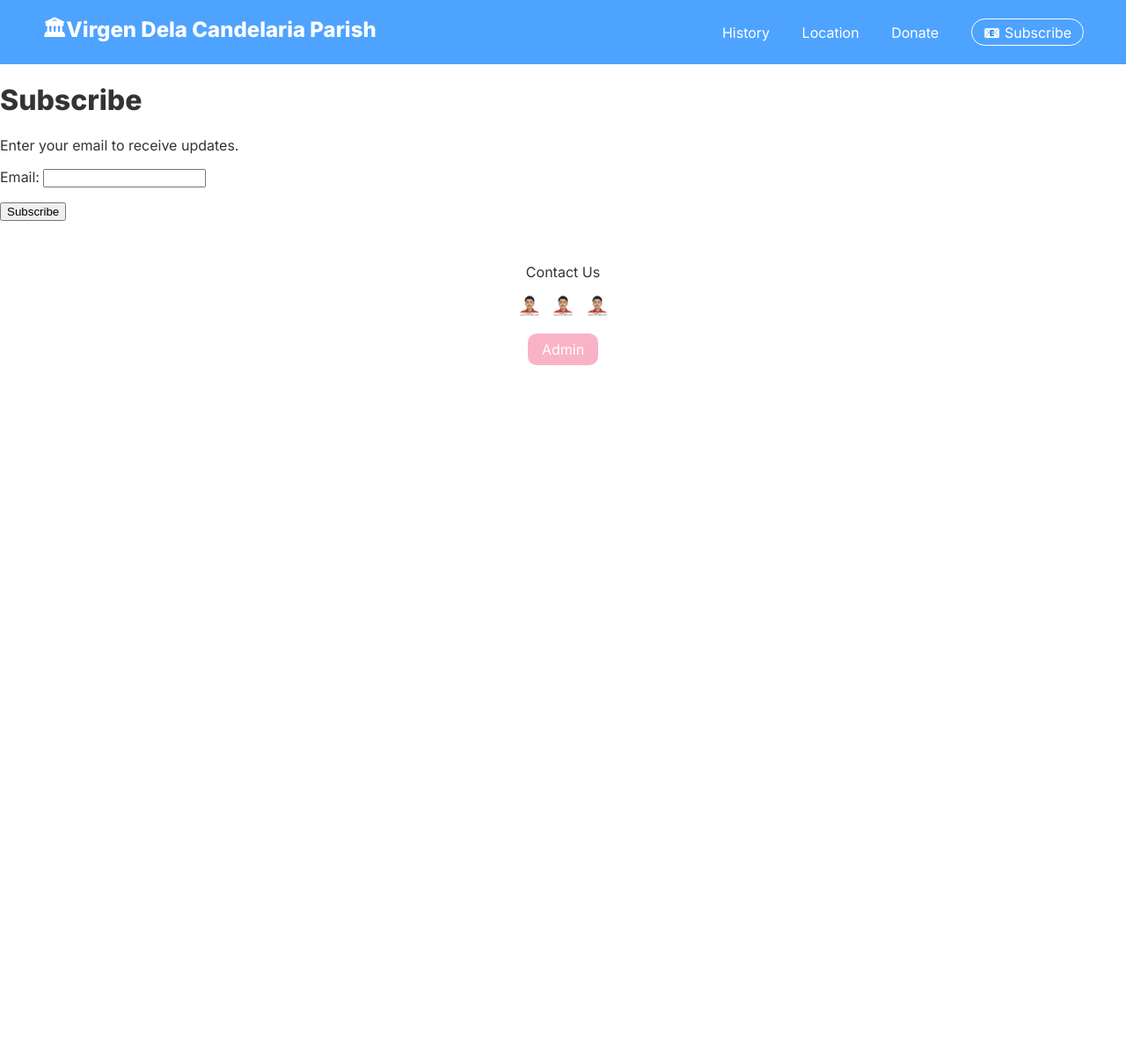
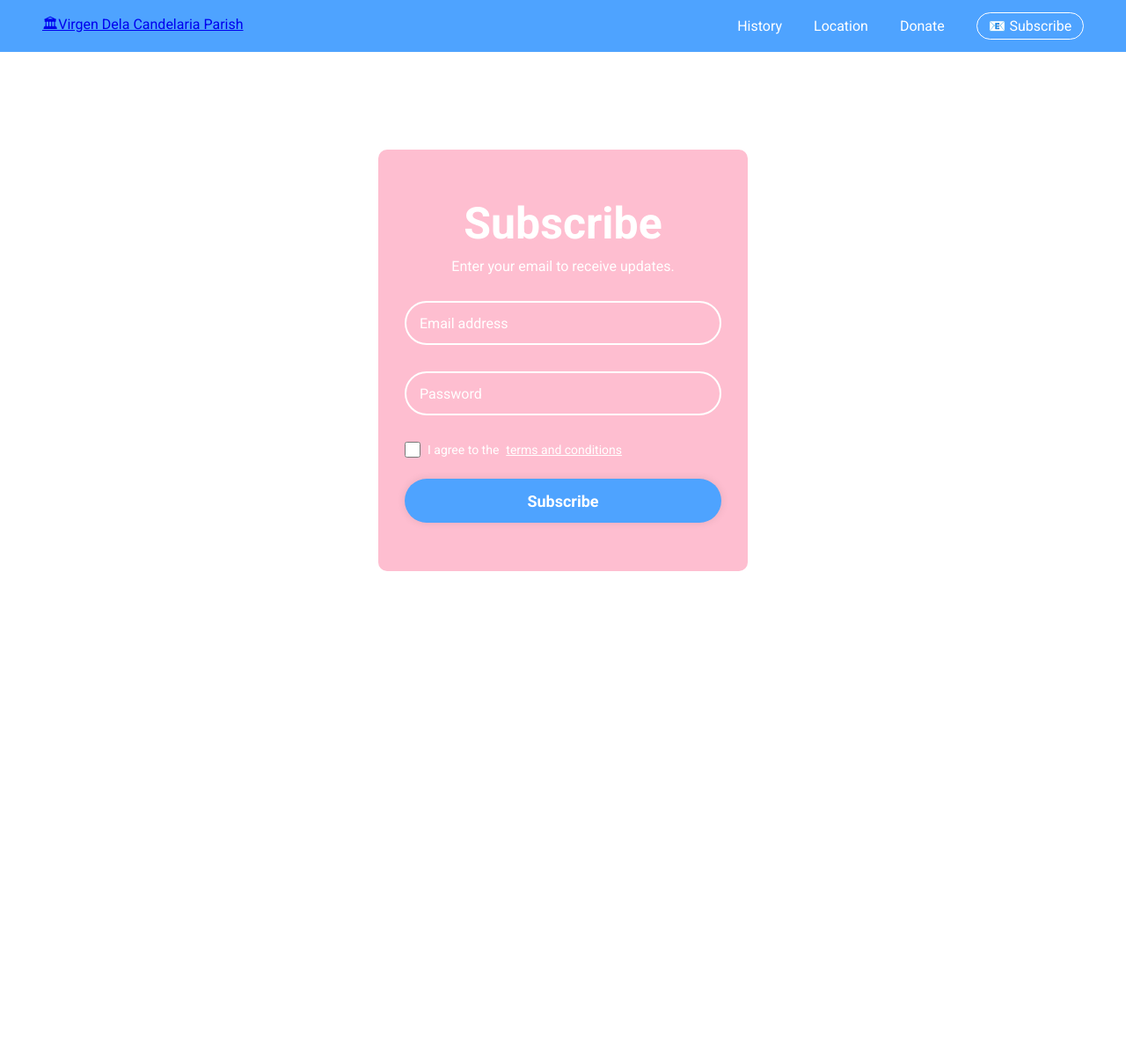
Before and after one commit to RoninMac/Parish-Website-CMSC128, a Django app: page /subscribe/ in a window 1280 px wide. Shown: the whole page at 88% size. Before the commit the page ends 415 px from the top, so only its background shows below. Run offline with Django 5.2, Linux system fonts and the light colour scheme.

Commit message:
fixed subsrciption UI

```diff
--- a/core/static/css/style.css
+++ b/core/static/css/style.css
@@ -5,16 +5,12 @@
   Main stylesheet for the public-facing website.
   Covers: navbar, hero sections, cards, footer, and general layout.
 
-  MAINTAINER: [Your Name/Team]
-  LAST UPDATED: November 2025
-
   COLOR SCHEME:
   - Primary Blue: #4ea3ff (navbar, buttons)
   - Accent Pink: #f9b3c7 (cards, highlights)
   - Dark Gray: #333 (text)
   - Light Gray: #f4f4f4 (backgrounds)
 
-  BREAKPOINTS: Currently not responsive (TODO: Add mobile breakpoints)
   ========================================
 */
 
--- a/people/models.py
+++ b/people/models.py
@@ -22,7 +22,6 @@ class Subscription(models.Model):
 	  - email (EmailField, unique): Subscriber's email address
 	  - created_at (DateTimeField): Timestamp when subscribed (auto-filled)
 
-	Admin: Registered in people/admin.py for easy management
 
 	USAGE:
 	  Subscription.objects.create(email='example@parish.com')
--- /dev/null
+++ b/people/static/css/subBaseStyle.css
@@ -0,0 +1,41 @@
+body {
+  display: flex;
+  flex-direction: column;
+  min-height: 100vh;
+  padding-top: 70px;
+  padding-bottom: 100px;
+  font-family: "Inter", sans-serif;
+  margin: 0;
+  background: #fff;
+  color: #333;
+}
+
+main {
+  flex: 1;
+  overflow-y: auto;
+}
+/* HEADER / NAVBAR */
+.navbar {
+  position: fixed;
+  top: 0;
+  left: 0;
+  right: 0;
+  z-index: 1000;
+  background: #4ea3ff;
+  color: white;
+  display: flex;
+  justify-content: space-between;
+  align-items: center;
+  padding: 1rem 3rem;
+}
+.navbar .nav-links a {
+  color: white;
+  margin-left: 2rem;
+  text-decoration: none;
+  font-weight: 500;
+}
+.navbar .subscribe {
+  border: 1px solid white;
+  padding: 0.3rem 0.8rem;
+  border-radius: 20px;
+}
--- /dev/null
+++ b/people/static/css/subStyle.css
@@ -0,0 +1,119 @@
+@import url('https://fonts.googleapis.com/css2?family=Roboto:wght@400;700&display=swap');
+
+*{
+    margin: 0;
+    padding: 0;
+    box-sizing: border-box;
+    font-family: 'Roboto', sans-serif;
+}
+
+body {
+    display: flex;
+    justify-content: center;
+    align-items: center;
+    height: 150vh;
+    background-color:#fff;
+    background: url('../images/hero.jpg') no repeat;
+}
+
+.subscribe-container{
+    width: 420px;
+    background :  #febed0;
+    color: #fff;
+    border-radius: 10px;
+    padding: 55px 30px;
+    margin-top: 100px;
+}
+.subscribe-container h1{
+        font-size: 50px;
+        text-align: center;
+}
+
+.subscribe-container p{
+    text-align: center;
+    font-size: 16px;
+    margin-top: 10px;
+    font-weight: 500;
+}
+
+.subscribe-container .input-box{
+    width: 100%;
+    height: 50px;
+    background: transparent;
+    margin: 30px 0;
+}
+
+.input-box input{
+    width: 100%;
+    height: 100%;
+    background: transparent;
+    border: none;
+    outline: none;
+    border: 2px solid #fff;
+    border-radius: 40px;
+    font-size: 16px;
+    color: #fff;
+    padding: 20px 45px 20px 15px;
+}
+
+.input-box input::placeholder{
+    color: #fff;
+}
+
+.input-box i {
+    position: absolute;
+    margin: 15px;
+    top: 50%;
+    transform: translateY(-50%);
+    font-size: 20px;
+}
+
+.subscribe-container .terms-and-conditions{
+    display: flex;
+    font-size: 14px;
+    margin: 1.5rem 0;
+    text-align: right;
+
+}
+
+.terms-and-conditions label {
+    display: flex;
+    align-items: center;
+    gap: 0.5rem;
+    cursor: pointer;
+}
+
+.terms-and-conditions .terms-and-conditions-label{
+    margin-top: 0;   /* Remove any default margin */
+}
+
+.subscribe-container .terms-and-conditions-checkbox{
+    width: 18px;
+    height: 18px;
+    cursor: pointer;
+    flex-shrink: 0;
+}
+
+.subscribe-container a{
+    color: #fff;
+    font-weight: 500;
+}
+
+.subscribe-container a:hover{
+    text-decoration: underline;
+}
+
+.subscribe-container .subscribe-button{
+    width: 100%;
+    height: 50px;
+    background: #4ea3ff;
+    border: none;
+    outline: none;
+    border-radius: 40px;
+    box-shadow: 0 0 10px rgba(0,0,0,0.1);
+    font-size: 18px;
+    font-weight: 700;
+    color: #fff;
+    cursor: pointer;
+    transition: all 0.3s ease;
+}
--- a/people/templates/subscribe.html
+++ b/people/templates/subscribe.html
@@ -1,14 +1,32 @@
-{% extends 'base.html' %}
+{% extends 'subscriberBase.html' %}
 {% load static %}
+{% block title %}Admin Login - Virgen Dela Candelaria Parish{% endblock %}
 
-{% block title %}Subscribe - Virgen Dela Candelaria Parish{% endblock %}
+{% block head %}
+<link rel="stylesheet" href="{% static 'css/subBaseStyle.css' %}">
+<link rel="stylesheet" href="{% static 'css/subStyle.css' %}">
+<link rel="preconnect" href="https://fonts.googleapis.com">
+<link href="https://fonts.googleapis.com/css2?family=Inter:wght@400;600;800&display=swap" rel="stylesheet">
+{% endblock %}
 
 {% block content %}
+<div class="subscribe-container">
   <h1>Subscribe</h1>
   <p>Enter your email to receive updates.</p>
   <form method="post">
-    {% csrf_token %}
-    {{ form.as_p }}
-    <button type="submit">Subscribe</button>
+    <div class = "input-box">
+        <input type = "text" required = "required" placeholder="Email address">
+    </div>
+    <div class="input-box">
+        <input type = "password" required = "required" placeholder="Password">
+    </div>
+    <div class = "terms-and-conditions">
+      <label class = "terms-and-conditions-label">
+        <input type="checkbox" required="required" class = "terms-and-conditions-checkbox">
+          I agree to the <a href="">terms and conditions</a>
+        </label>
+    </div>
+    <button type="submit" class="subscribe-button" >Subscribe</button>
   </form>
+</div>
 {% endblock %}
--- /dev/null
+++ b/people/templates/subscriberBase.html
@@ -0,0 +1,31 @@
+{% load static %}
+
+<!DOCTYPE html>
+<html lang="en">
+<head>
+  <meta charset="UTF-8">
+  <title>{% block title %}Virgen Dela Candelaria Parish{% endblock %}</title>
+  {%block head %}
+   <link rel="stylesheet" href="{% static 'css/subBaseStyle.css' %}">
+    <link rel="preconnect" href="https://fonts.googleapis.com">
+    <link href="https://fonts.googleapis.com/css2?family=Inter:wght@400;600;800&display=swap" rel="stylesheet">
+  {% endblock %}
+</head>
+<body>
+  <header class="navbar">
+    <div class="logo"><a href="{% url 'home' %}">🏛Virgen Dela Candelaria Parish</a></div>
+    <nav class="nav-links">
+      <a href="/history/">History</a>
+      <a href="/location/">Location</a>
+      <a href="/donate/">Donate</a>
+      <a href="/subscribe/" class="subscribe">📧 Subscribe</a>
+    </nav>
+  </header>
+
+  <main>
+    {% block content %}
+
+    {% endblock %}
+  </main>
+</body>
+</html>
--- a/people/views.py
+++ b/people/views.py
@@ -15,19 +15,10 @@ from django.shortcuts import render, redirect
 from .models import Subscription
 from django import forms
 
-
 class SubscriptionForm(forms.ModelForm):
-	"""
-	Form for email subscription.
-	Uses the Subscription model with only the email field.
-	Includes automatic validation:
-	  - EmailField validation
-	  - Unique email enforcement (no duplicates)
-	"""
 	class Meta:
 		model = Subscription
 		fields = ['email']
-
 
 def subscribe(request):
 	"""
@@ -38,16 +29,8 @@ def subscribe(request):
 	  - If valid: Save subscription, show thank you page
 	  - If invalid: Show form with errors (e.g., duplicate email)
 
-	Route: '/subscribe/'
-	Templates: subscribe.html (form), thankyouSub.html (confirmation)
-
 	FORM DATA:
 	  - email: User's email address
-
-	RESPONSE:
-	  - GET: Renders subscribe.html with empty SubscriptionForm
-	  - POST (valid): Redirects to thankyouSub.html after saving
-	  - POST (invalid): Re-renders subscribe.html with errors
 
 	TODO:
 	  - Add IntegrityError handling for duplicate emails (show friendly message)
```
Also changed, not shown: DEVELOPER_GUIDE.md (+9 -0 lines), donations/forms.py (+20 -0 lines), donations/models.py (+24 -1 lines), donations/views.py (+172 -0 lines), 1 other file.
